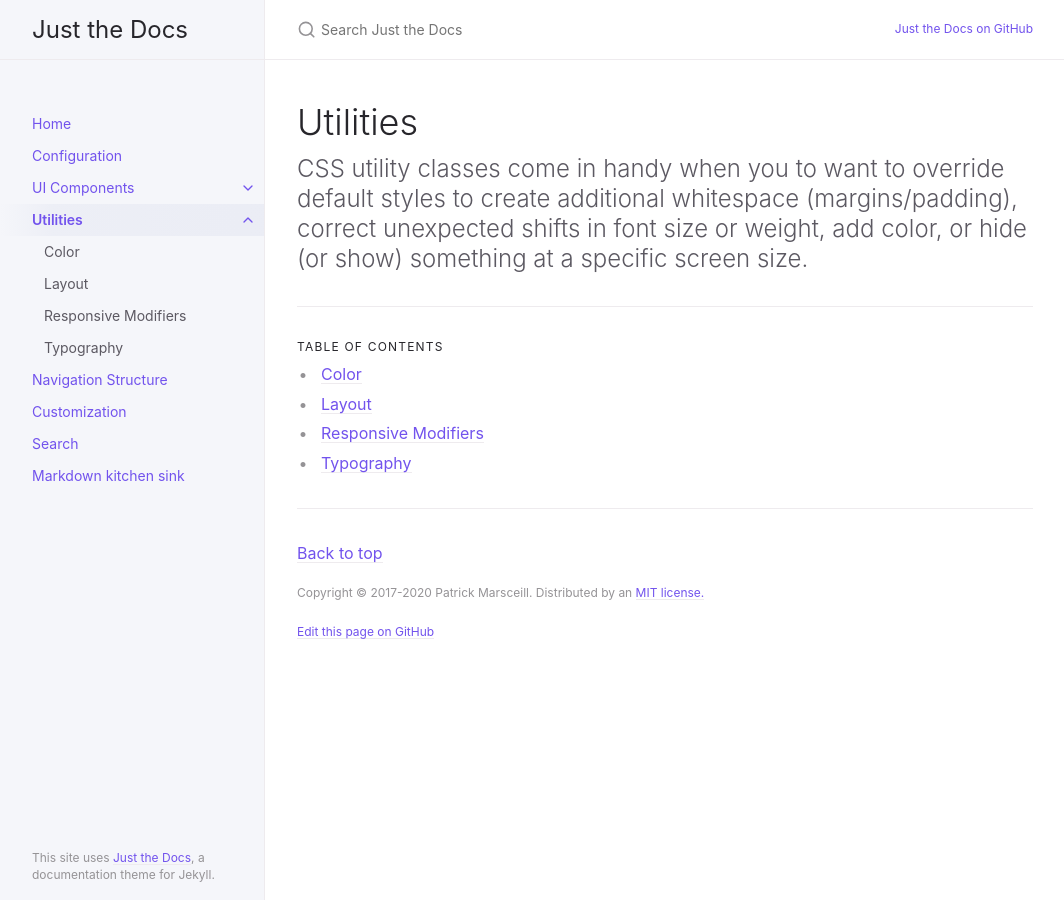
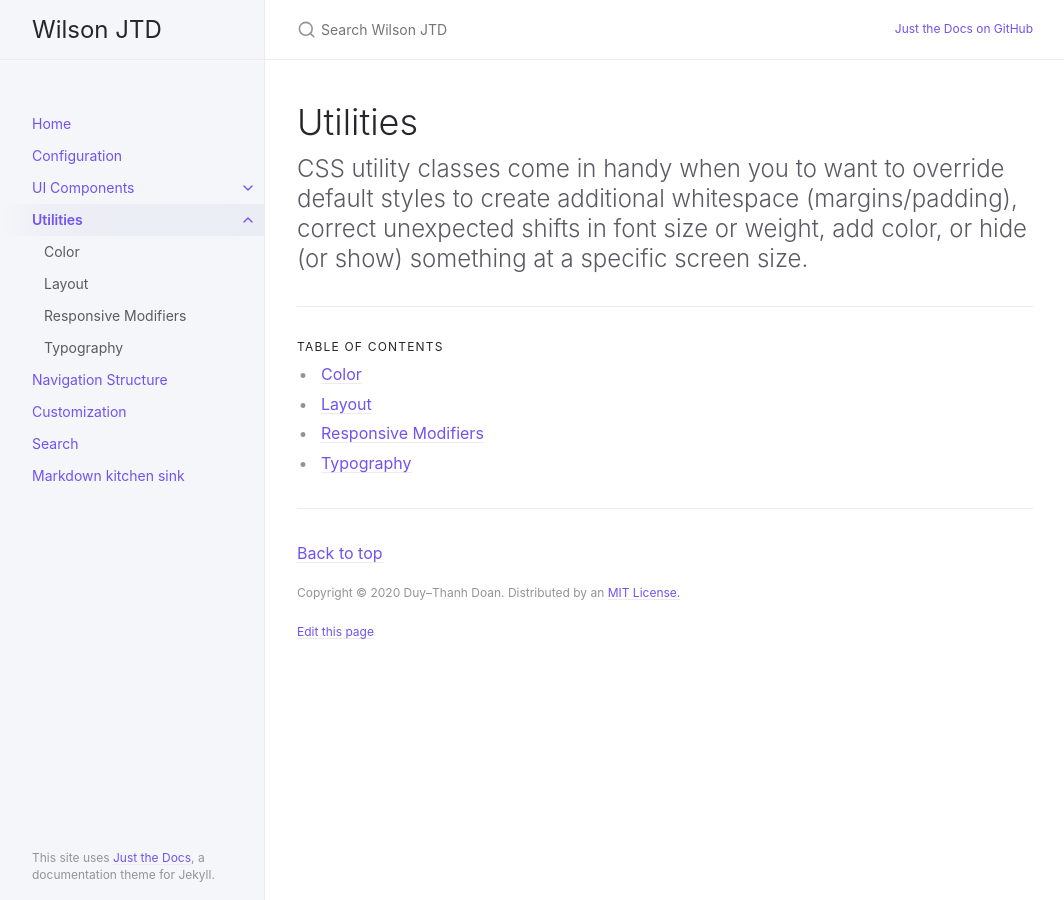
Before and after one commit to aiivn/aii-just-the-docs, a Jekyll site: the page built from docs/utilities/utilities.md, in a window 1280 px wide. Shown: the whole page, without its empty margins (107-1171 px from the left). Built offline with Jekyll 4.4.1, drawn with Linux system fonts in a browser that asks for light colours.

Commit message:
Change some setting (#7)

```diff
--- a/_config.yml
+++ b/_config.yml
@@ -13,10 +13,10 @@
 # you will see them accessed via {{ site.title }}, {{ site.github_repo }}, and so on.
 # You can create any custom variable you would like, and they will be accessible
 # in the templates via {{ site.myvariable }}.
-title: Just the Docs
+title: Wilson JTD
 description: A Jekyll theme for documentation
-baseurl: "/just-the-docs" # the subpath of your site, e.g. /blog
-url: "https://pmarsceill.github.io" # the base hostname & protocol for your site, e.g. http://example.com
+baseurl: "/ws-jtd" # the subpath of your site, e.g. /blog
+url: "https://wilsonvn.github.io" # the base hostname & protocol for your site, e.g. http://example.com
 
 permalink: pretty
 exclude: ["node_modules/", "*.gemspec", "*.gem", "Gemfile", "Gemfile.lock", "package.json", "package-lock.json",  "script/", "LICENSE.txt", "lib/", "bin/", "README.md", "Rakefile"]
@@ -57,7 +57,7 @@ heading_anchors: true
 # Aux links for the upper right navigation
 aux_links:
   "Just the Docs on GitHub":
-    - "//github.com/pmarsceill/just-the-docs"
+    - "//github.com/wilsonvn/ws-jtd"
 
 # Makes Aux links open in a new tab. Default is false
 aux_links_new_tab: false
@@ -73,7 +73,7 @@ nav_sort: case_insensitive # default, equivalent to nil
 back_to_top: true
 back_to_top_text: "Back to top"
 
-footer_content: "Copyright &copy; 2017-2020 Patrick Marsceill. Distributed by an <a href=\"https://github.com/pmarsceill/just-the-docs/tree/master/LICENSE.txt\">MIT license.</a>"
+footer_content: "Copyright &copy; 2020 Duy–Thanh Doan. Distributed by an <a href=\"https://github.com/wilsonvn/ws-jtd/blob/master/LICENSE\">MIT License.</a>"
 
 # Footer last edited timestamp
 last_edit_timestamp: true # show or hide edit time - page must have `last_modified_date` defined in the frontmatter
@@ -83,8 +83,8 @@ last_edit_time_format: "%b %e %Y at %I:%M %p" # uses ruby's time format: https:/
 
 # Footer "Edit this page on GitHub" link text
 gh_edit_link: true # show or hide edit this page link
-gh_edit_link_text: "Edit this page on GitHub"
-gh_edit_repository: "https://github.com/pmarsceill/just-the-docs" # the github URL for your repo
+gh_edit_link_text: "Edit this page"
+gh_edit_repository: "https://github.com/wilsonvn/ws-jtd" # the github URL for your repo
 gh_edit_branch: "master" # the branch that your docs is served from
 gh_edit_view_mode: "tree" # "tree" or "edit" if you want the user to jump into the editor immediately
 
@@ -93,7 +93,7 @@ color_scheme: nil
 
 # Google Analytics Tracking (optional)
 # e.g, UA-1234567-89
-ga_tracking: UA-2709176-10
+ga_tracking:
 ga_tracking_anonymize_ip: true # Use GDPR compliant Google Analytics settings (true/nil by default)
 
 plugins:
```
